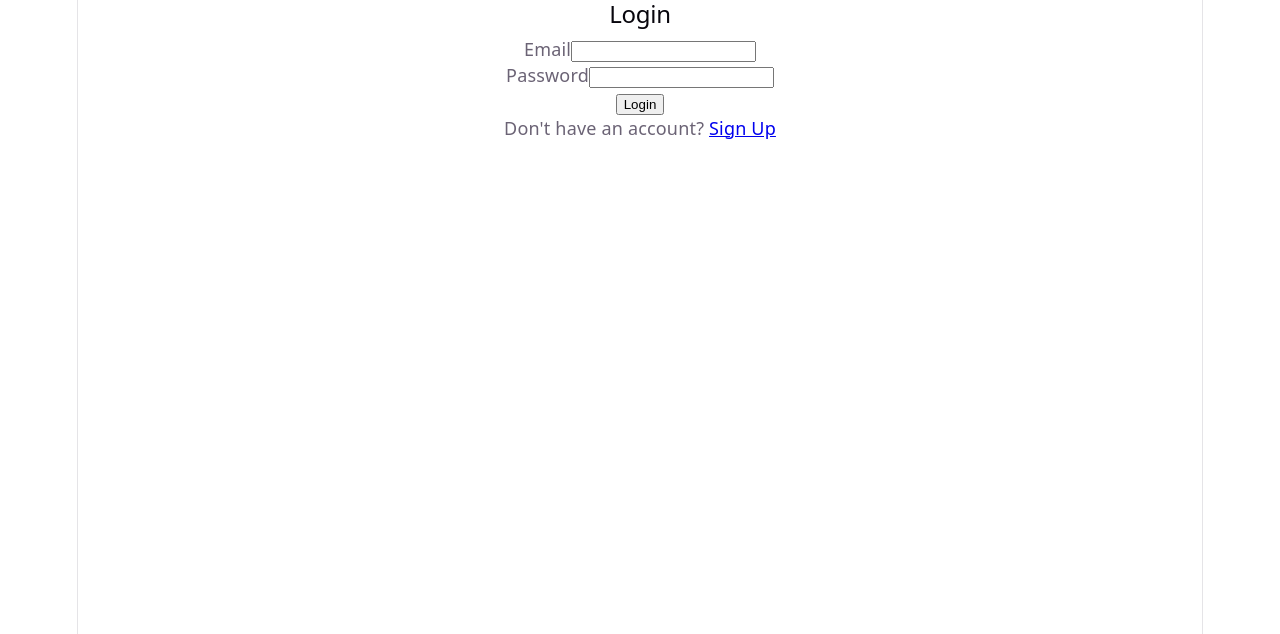
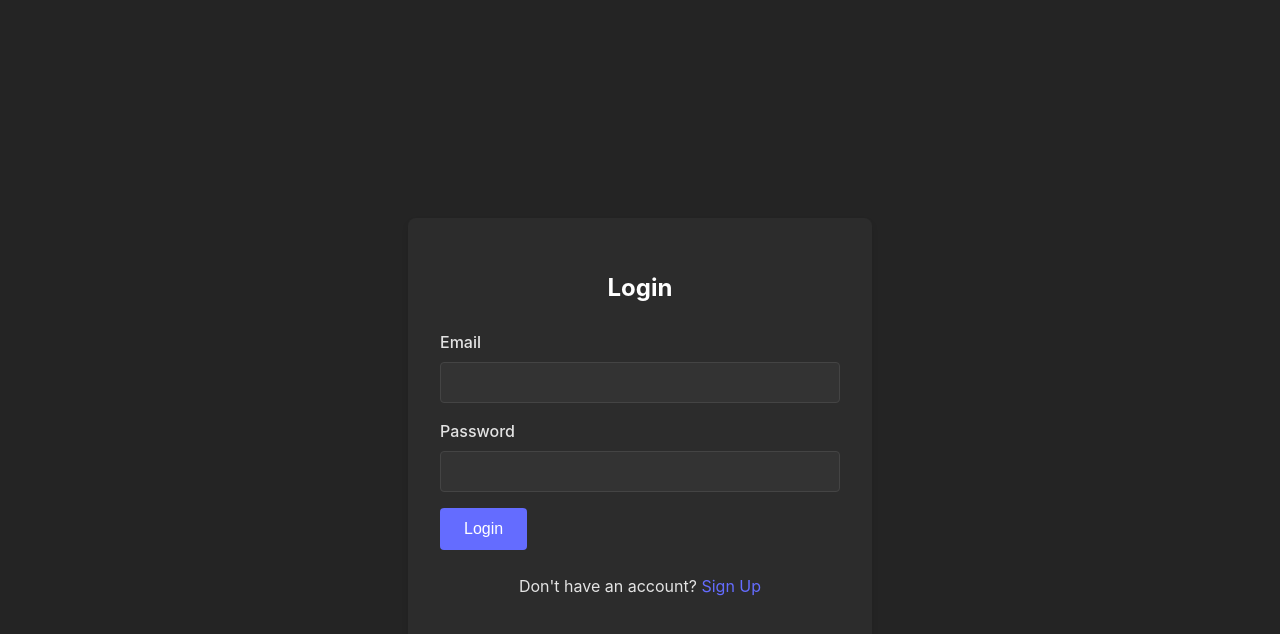
Before and after one commit to soundaryaekbote/roxiler-rating-app, a React app in the folder frontend/: page /login in a window 1280 px wide. Shown: the top 634 px of the page. Built offline with nearby package versions, Linux system fonts and the light colour scheme; no server answers; the HTML template or start-up script is replaced by a standard one.

Commit message:
Update global styles

```diff
--- a/frontend/src/index.css
+++ b/frontend/src/index.css
@@ -1,111 +1,290 @@
 :root {
-  --text: #6b6375;
-  --text-h: #08060d;
-  --bg: #fff;
-  --border: #e5e4e7;
-  --code-bg: #f4f3ec;
-  --accent: #aa3bff;
-  --accent-bg: rgba(170, 59, 255, 0.1);
-  --accent-border: rgba(170, 59, 255, 0.5);
-  --social-bg: rgba(244, 243, 236, 0.5);
-  --shadow:
-    rgba(0, 0, 0, 0.1) 0 10px 15px -3px, rgba(0, 0, 0, 0.05) 0 4px 6px -2px;
-
-  --sans: system-ui, 'Segoe UI', Roboto, sans-serif;
-  --heading: system-ui, 'Segoe UI', Roboto, sans-serif;
-  --mono: ui-monospace, Consolas, monospace;
-
-  font: 18px/145% var(--sans);
-  letter-spacing: 0.18px;
+    font-family: Inter, system-ui, Avenir, Helvetica, Arial, sans-serif;
+    line-height: 1.5;
+    font-weight: 400;
     color-scheme: light dark;
-  color: var(--text);
-  background: var(--bg);
-  font-synthesis: none;
-  text-rendering: optimizeLegibility;
-  -webkit-font-smoothing: antialiased;
-  -moz-osx-font-smoothing: grayscale;
-
-  @media (max-width: 1024px) {
-    font-size: 16px;
-  }
+    color: rgba(255, 255, 255, 0.87);
+    background-color: #242424;
 }
 
-@media (prefers-color-scheme: dark) {
-  :root {
-    --text: #9ca3af;
-    --text-h: #f3f4f6;
-    --bg: #16171d;
-    --border: #2e303a;
-    --code-bg: #1f2028;
-    --accent: #c084fc;
-    --accent-bg: rgba(192, 132, 252, 0.15);
-    --accent-border: rgba(192, 132, 252, 0.5);
-    --social-bg: rgba(47, 48, 58, 0.5);
-    --shadow:
-      rgba(0, 0, 0, 0.4) 0 10px 15px -3px, rgba(0, 0, 0, 0.25) 0 4px 6px -2px;
-  }
-
-  #social .button-icon {
-    filter: invert(1) brightness(2);
-  }
-}
 
 body {
     margin: 0;
+    background-color: #242424;
 }
 
 #root {
-  width: 1126px;
-  max-width: 100%;
-  margin: 0 auto;
+    width: 100%;
+}
+
+/* --- Auth Form Styling --- */
+.auth-container {
+    display: flex;
+    justify-content: center;
+    align-items: center;
+    min-height: 100vh;
+    padding: 2rem;
+}
+
+.auth-form {
+    width: 100%;
+    max-width: 400px;
+    padding: 2rem;
+    background-color: #2c2c2c;
+    border-radius: 8px;
+    box-shadow: 0 4px 6px rgba(0, 0, 0, 0.1);
+}
+
+.auth-form h2 {
     text-align: center;
-  border-inline: 1px solid var(--border);
-  min-height: 100svh;
-  display: flex;
-  flex-direction: column;
+    margin-bottom: 1.5rem;
+    color: #ffffff;
+}
+
+.form-group {
+    margin-bottom: 1rem;
+}
+
+.form-group label {
+    display: block;
+    margin-bottom: 0.5rem;
+    font-weight: 500;
+}
+
+.form-group input,
+.form-group textarea,
+.form-group select {
+    width: 100%;
+    padding: 0.75rem;
+    border: 1px solid #444;
+    background-color: #333;
+    color: #fff;
+    border-radius: 4px;
     box-sizing: border-box;
 }
 
-h1,
-h2 {
-  font-family: var(--heading);
-  font-weight: 500;
-  color: var(--text-h);
+.form-group textarea {
+    resize: vertical;
+    min-height: 80px;
 }
 
-h1 {
-  font-size: 56px;
-  letter-spacing: -1.68px;
-  margin: 32px 0;
-  @media (max-width: 1024px) {
-    font-size: 36px;
-    margin: 20px 0;
+.btn-primary {
+    padding: 0.75rem 1.5rem;
+    border: none;
+    background-color: #646cff;
+    color: white;
+    border-radius: 4px;
+    font-size: 1rem;
+    font-weight: 500;
+    cursor: pointer;
+    transition: background-color 0.2s;
 }
+
+.btn-primary:hover {
+    background-color: #535bf2;
 }
-h2 {
-  font-size: 24px;
-  line-height: 118%;
-  letter-spacing: -0.24px;
-  margin: 0 0 8px;
-  @media (max-width: 1024px) {
-    font-size: 20px;
+
+.btn-secondary {
+    padding: 0.5rem 1rem;
+    border: 1px solid #646cff;
+    background-color: transparent;
+    color: #646cff;
+    border-radius: 4px;
+    cursor: pointer;
+    transition: background-color 0.2s, color 0.2s;
 }
+
+.btn-secondary:hover {
+    background-color: #646cff;
+    color: white;
 }
-p {
+
+.error-message {
+    color: #ff6b6b;
+    text-align: center;
+    margin-bottom: 1rem;
+}
+
+.success-message {
+    color: #51cf66;
+    text-align: center;
+    margin-bottom: 1rem;
+}
+
+.auth-switch {
+    text-align: center;
+    margin-top: 1.5rem;
+}
+
+.auth-switch a {
+    color: #646cff;
+    text-decoration: none;
+}
+
+/* --- Dashboard Styling --- */
+.dashboard-header {
+    background-color: #2c2c2c;
+    padding: 1rem 2rem;
+    box-shadow: 0 2px 4px rgba(0, 0, 0, 0.2);
+}
+
+.header-content {
+    max-width: 1200px;
+    margin: 0 auto;
+    display: flex;
+    justify-content: space-between;
+    align-items: center;
+}
+
+.header-content h1 {
+    margin: 0;
+    font-size: 1.5rem;
+}
+
+.user-info {
+    display: flex;
+    align-items: center;
+    gap: 1rem;
+}
+
+.dashboard-content {
+    max-width: 1200px;
+    margin: 2rem auto;
+    padding: 0 2rem;
+}
+
+.dashboard-content h2 {
+    margin-bottom: 2rem;
+}
+
+.dashboard-content h3 {
+    margin-top: 2.5rem;
+    margin-bottom: 1rem;
+}
+
+.search-bar {
+    display: flex;
+    gap: 1rem;
+    margin-bottom: 2rem;
+}
+
+.search-bar input {
+    flex-grow: 1;
+    padding: 0.75rem;
+    border: 1px solid #444;
+    background-color: #333;
+    color: #fff;
+    border-radius: 4px;
+}
+
+.search-bar select {
+    padding: 0.75rem;
+    border: 1px solid #444;
+    background-color: #333;
+    color: #fff;
+    border-radius: 4px;
+}
+
+/* Store List & Card */
+.store-list {
+    display: grid;
+    grid-template-columns: repeat(auto-fill, minmax(300px, 1fr));
+    gap: 1.5rem;
+}
+
+.store-card {
+    background-color: #2c2c2c;
+    padding: 1.5rem;
+    border-radius: 8px;
+    display: flex;
+    flex-direction: column;
+    gap: 1rem;
+}
+
+.store-card h3 {
     margin: 0;
 }
 
-code,
-.counter {
-  font-family: var(--mono);
-  display: inline-flex;
-  border-radius: 4px;
-  color: var(--text-h);
+.store-address {
+    color: #aaa;
+    flex-grow: 1;
 }
 
-code {
-  font-size: 15px;
-  line-height: 135%;
-  padding: 4px 8px;
-  background: var(--code-bg);
+.store-rating-info {
+    display: flex;
+    justify-content: space-between;
+    font-size: 0.9rem;
 }
+
+.rating-input-area {
+    display: flex;
+    gap: 0.5rem;
+    align-items: center;
+}
+
+.rating-input-area select {
+    flex-grow: 1;
+    padding: 0.5rem;
+}
+
+.rating-input-area .btn-primary {
+    padding: 0.5rem 1rem;
+    font-size: 0.9rem;
+}
+
+/* --- Store Owner & Admin Dashboard --- */
+.stats-grid {
+    display: grid;
+    grid-template-columns: repeat(auto-fit, minmax(200px, 1fr));
+    gap: 1.5rem;
+    margin-bottom: 2rem;
+}
+
+.stats-card {
+    background-color: #2c2c2c;
+    padding: 2rem;
+    border-radius: 8px;
+    text-align: center;
+}
+
+.stats-card h3 {
+    margin-top: 0;
+    color: #aaa;
+    font-size: 1rem;
+}
+
+.stat-number {
+    font-size: 2.5rem;
+    font-weight: bold;
+    color: #646cff;
+    margin: 0;
+}
+
+.table-container {
+    background-color: #2c2c2c;
+    border-radius: 8px;
+    overflow-x: auto; /* For responsiveness */
+}
+
+table {
+    width: 100%;
+    border-collapse: collapse;
+}
+
+th, td {
+    padding: 1rem;
+    text-align: left;
+    border-bottom: 1px solid #444;
+}
+
+thead {
+    background-color: #333;
+}
+
+tbody tr:last-child td {
+    border-bottom: none;
+}
+
+tbody tr:hover {
+    background-color: #3a3a3a;
+}
```
Lines whose indentation alone changed are shown as unchanged.
